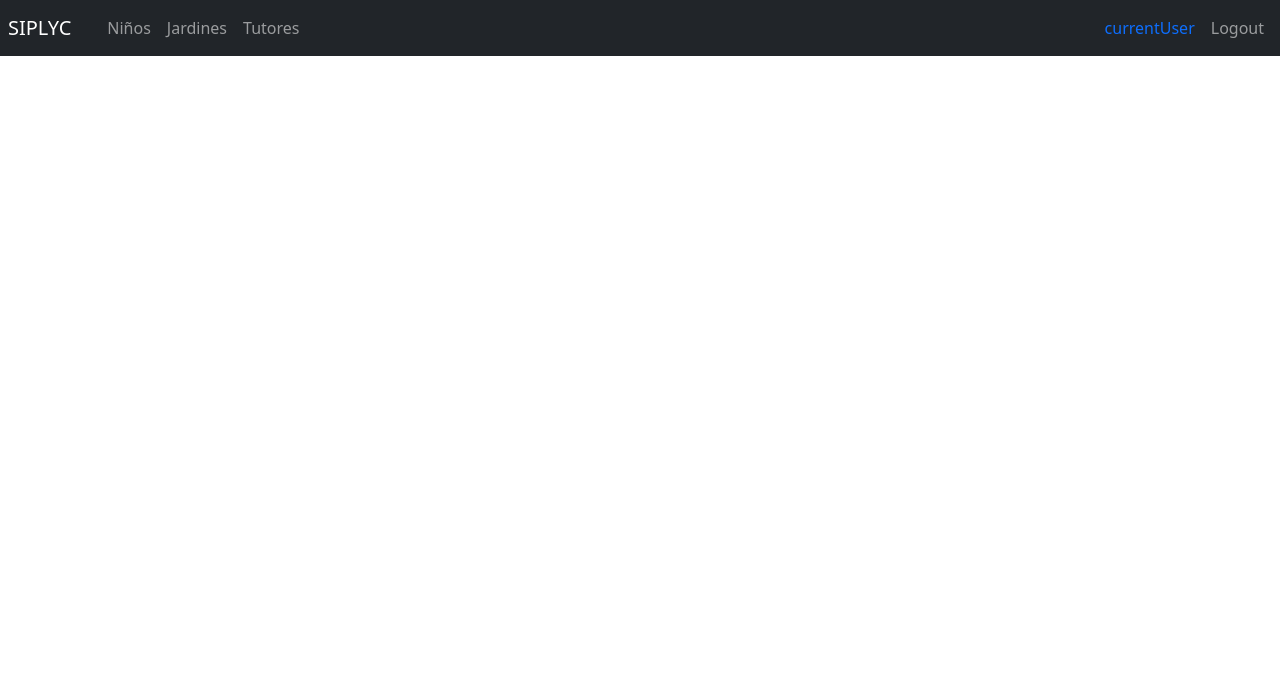
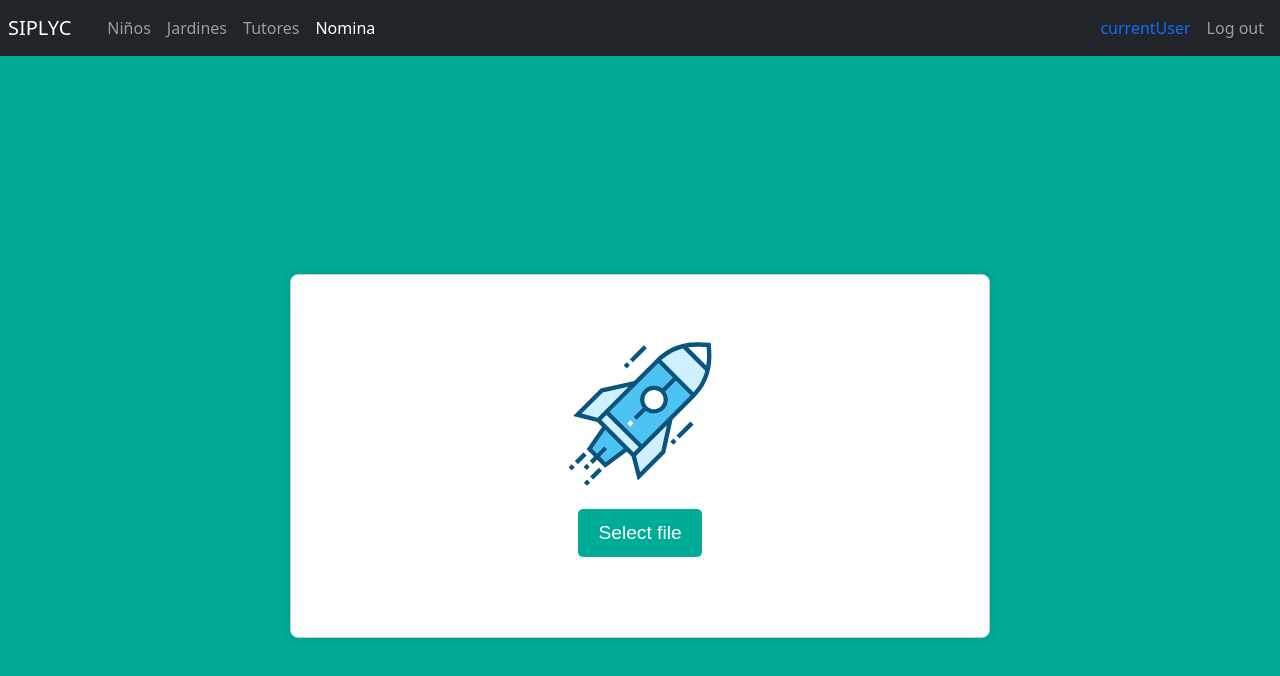
Before and after one commit to DiegoIturra/SIPLYC_web_app_frontend, a React (Vite) app: page /files in a window 1280 px wide. Shown: the top 676 px of the page. Built offline with nearby package versions, Linux system fonts and the light colour scheme.

Commit message:
upload all files

```diff
--- a/src/auth/components/Login/styles.css
+++ b/src/auth/components/Login/LoginForm.css
@@ -10,7 +10,6 @@
   display: flex;
   justify-content: space-evenly;
   align-items: center;
-
   min-width: 700px;
   border: 1px solid #ccc;
   border-radius: 8px;
--- a/src/auth/components/Login/LoginForm.jsx
+++ b/src/auth/components/Login/LoginForm.jsx
@@ -1,7 +1,7 @@
 import { useState } from 'react';
 import { useNavigate } from 'react-router-dom';
 import { useForm } from '../../../hooks/useForm';
-import './styles.css'
+import './LoginForm.css'
 
 const LoginForm = () => {
 
--- /dev/null
+++ b/src/components/FileUploader/FileUploader.css
@@ -0,0 +1,72 @@
+.main-container {
+  background-color: #00ac96;
+  flex-direction: column;
+  min-height: 100vh;
+  max-height: fit-content;
+}
+
+.uploader-container {
+  display: flex;
+  justify-content: space-evenly;
+  align-items: center;
+  min-width: 700px;
+  border: 1px solid #ccc;
+  border-radius: 8px;
+  margin: 2%;
+  background-color: #fff;
+  padding: 4rem 1rem 4rem 1rem;
+  box-shadow: 0 0 5px 5px rgba(0,0,0, .05);
+}
+
+.uploader-container > input {
+  background-color: #00ac96;
+  color: #fff;
+  padding: 10px 20px 10px 20px;
+  border: #ccc 1px;
+  border-radius: 5px;
+  box-shadow: 0 0 5px 5px rgba(0,0,0, .05);
+}
+
+.image-file-container {
+  max-width: 150px;
+  max-width: 150px;
+}
+
+.image-file-container > img {
+  max-width: 150px;
+  max-height: 150px;
+}
+
+.label-file-container {
+  cursor: pointer;
+  display: flex;
+  justify-content: center;
+  align-items: center;
+  flex-direction: column;
+}
+
+.label-file-container > p {
+  margin-top: 20px;
+  padding: 10px 20px 10px 20px;
+  font-size: larger;
+  font-family: 'Poppins', sans-serif;
+  border: 1px #ccc;
+  border-radius: 5px;
+  background-color: #00ac96;
+  color: #fff;
+}
+
+.upload-file-button {
+  margin-bottom: 20px;
+  padding: 10px 20px 10px 20px;
+  font-size: larger;
+  font-family: 'Poppins', sans-serif;
+  border: 3px solid #fff;
+  border-radius: 5px;
+  background-color: #00ac96;
+  color: #fff;
+}
+
+.upload-file-button:hover {
+  background-color:rgba(213, 213, 213, 0.5);
+}
--- /dev/null
+++ b/src/components/FileUploader/FileUploader.jsx
@@ -0,0 +1,83 @@
+import { useState } from "react";
+import * as XLSX from 'xlsx';
+import './FileUploader.css';
+import { Table } from "../Table/Table";
+
+export const FileUploader = () => {
+  const [excelData, setExcelData] = useState([]);
+
+  const createPayload = () => {
+    const payload = [];
+
+    excelData.forEach((row, index) => {
+      if (index > 1) {
+        const [ciudad, jardin, nombres, apellido_paterno, apellido_materno, rut, grupo_edad, educadora] = row;
+
+        const json = {
+          ciudad,
+          jardin,
+          nombres,
+          apellido_paterno,
+          apellido_materno,
+          rut,
+          grupo_edad,
+          educadora,
+        };
+
+        payload.push(json);
+      }
+    });
+
+    payload.map(el => console.log(el))
+
+    return payload;
+  }
+
+  const handleFileChange = e => {
+    const file = e.target.files[0];
+
+    if (file) {
+      const reader = new FileReader();
+
+      reader.onload = event => {
+        const data = event.target.result;
+        const workbook = XLSX.read(data , { type: 'binary' });
+
+        const sheetName = workbook.SheetNames[0];
+        const sheet = workbook.Sheets[sheetName];
+        const jsonData = XLSX.utils.sheet_to_json(sheet, { header: 1});
+
+        setExcelData(jsonData);
+      };
+
+      reader.readAsBinaryString(file);
+    }
+  }
+
+  return (
+    <div className="main-container">
+
+      <div className="uploader-container">
+
+        <label htmlFor="input-file" className="label-file-container">
+          <div className="image-file-container">
+            <img src="/img/upload-file.svg" alt="" />
+          </div>
+
+          <p>Select file</p>
+
+          <input id="input-file" type="file" onChange={handleFileChange} hidden/>
+        </label>
+      </div>
+
+      {
+        excelData.length > 0 && (
+          <>
+            <Table data={excelData}/>
+            <button className="upload-file-button" onClick={createPayload}> Upload </button>
+          </>
+        )
+      }
+    </div>
+  )
+}
--- a/src/components/Navbar.jsx
+++ b/src/components/Navbar.jsx
@@ -20,13 +20,14 @@ export const NavBar = () => {
             <NavLink className={ ({isActive}) =>  `nav-item nav-link ${ isActive ? 'active' : ''}`} to="/children">Niños</NavLink>
             <NavLink className={ ({isActive}) =>  `nav-item nav-link ${ isActive ? 'active' : ''}`} to="/kinderGardens">Jardines</NavLink>
             <NavLink className={ ({isActive}) =>  `nav-item nav-link ${ isActive ? 'active' : ''}`} to="/teachers">Tutores</NavLink>
+            <NavLink className={ ({isActive}) =>  `nav-item nav-link ${ isActive ? 'active' : ''}`} to="/files">Nomina</NavLink>
           </div>
         </div>
 
         <div className="navbar-collapse collapse w-100 order-3 dual-collapse2 d-flex justify-content-end">
           <ul className="navbar-nav ml-auto">
             <span className='nav-item nav-link text-primary'>currentUser</span>
-            <button className='nav-item nav-link btn' onClick={onLogout}>Logout</button>
+            <button className='nav-item nav-link btn' onClick={onLogout}>Log out</button>
           </ul>
         </div>
       </nav>
--- /dev/null
+++ b/src/components/Table/Table.css
@@ -0,0 +1,5 @@
+.data-table-container {
+  flex-grow: 1;
+  overflow-y: scroll;
+  margin-bottom: 40px;
+}
--- /dev/null
+++ b/src/components/Table/Table.jsx
@@ -0,0 +1,42 @@
+import './Table.css'
+
+export const Table = ({ data }) => {
+  return(
+    <div className="data-table-container">
+      <h3 className="d-flex justify-content-center">Contenido del archivo excel: </h3>
+
+      <table className="table">
+        <thead>
+          <tr>
+            <th scope="col">#</th>
+            <th scope="col">Ciudad</th>
+            <th scope="col">Jardín</th>
+            <th scope="col">Nombres</th>
+            <th scope="col">Apellido Paterno</th>
+            <th scope="col">Apellido Materno</th>
+            <th scope="col">Rut</th>
+            <th scope="col">Grupo Edad</th>
+            <th scope="col">Educadora</th>
+          </tr>
+        </thead>
+
+        <tbody>
+        {
+          data.map((row, index) => (
+            (index !== 0 && index !== 1) && (
+              <tr key={index}>
+
+                <th scope="row">{index - 2}</th>
+
+                {[...Array(8)].map((_, columnIndex) => (
+                  <th key={columnIndex} scope="row">{row[columnIndex]}</th>
+                ))}
+              </tr>
+            )
+          ))
+        }
+        </tbody>
+      </table>
+  </div>
+  )
+}
--- /dev/null
+++ b/src/siplyc/pages/FilesPage.jsx
@@ -0,0 +1,3 @@
+import { FileUploader } from "../../components/FileUploader/FileUploader"
+
+export const FilesPage = () => <FileUploader/>
--- a/src/siplyc/router/SiplycRoutes.jsx
+++ b/src/siplyc/router/SiplycRoutes.jsx
@@ -4,18 +4,20 @@ import { HomePage } from "../pages/HomePage"
 import { ChildrenPage } from "../pages/ChildrenPage"
 import { KinderGardensPage } from "../pages/KinderGardensPage"
 import { TeachersPage } from "../pages/TeachersPage"
+import { FilesPage } from "../pages/FilesPage"
 
 export const SiplycRoutes = () => {
   return(
     <>
       <NavBar/>
 
-      <div className="container">
+      <div>
         <Routes>
           <Route path="home" element={<HomePage/>} />
           <Route path="children" element={<ChildrenPage/>} />
           <Route path="kinderGardens" element={<KinderGardensPage/>} />
           <Route path="teachers" element={<TeachersPage/>} />
+          <Route path="files" element={<FilesPage/>}/>
           <Route path="/" element={<Navigate to="/home" />}/>
         </Routes>
       </div>
```
Also changed, not shown: src/components/FileUploader.jsx (deleted, +0 -108 lines), public/img/upload-file.svg (added).
